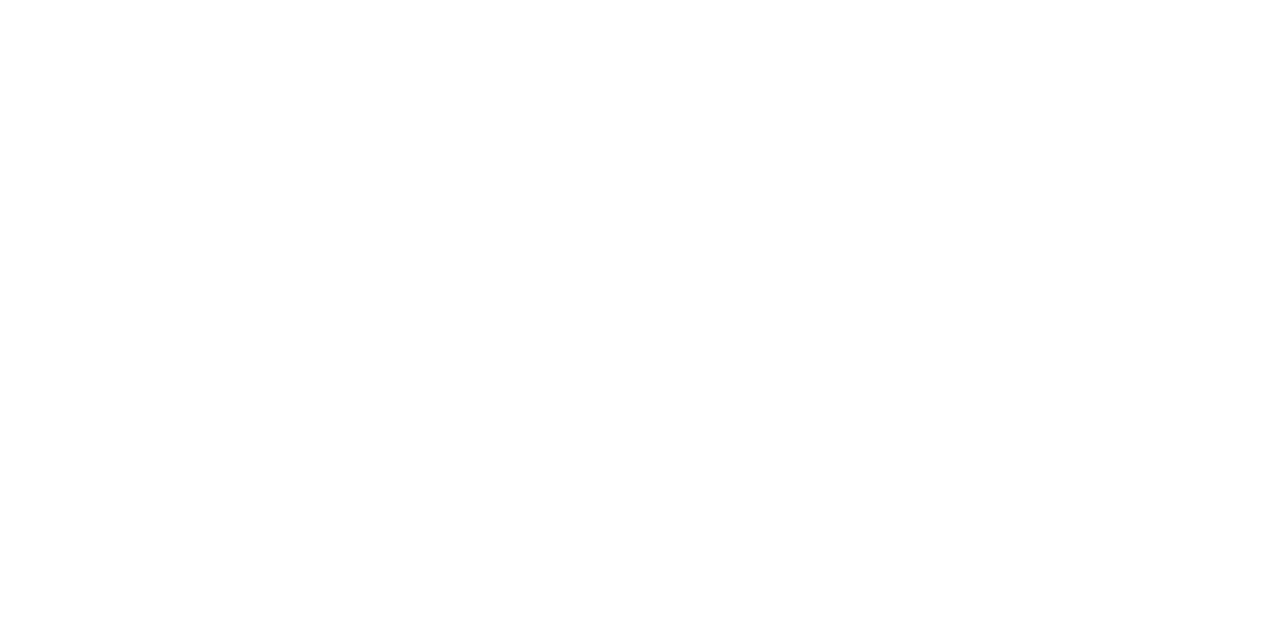
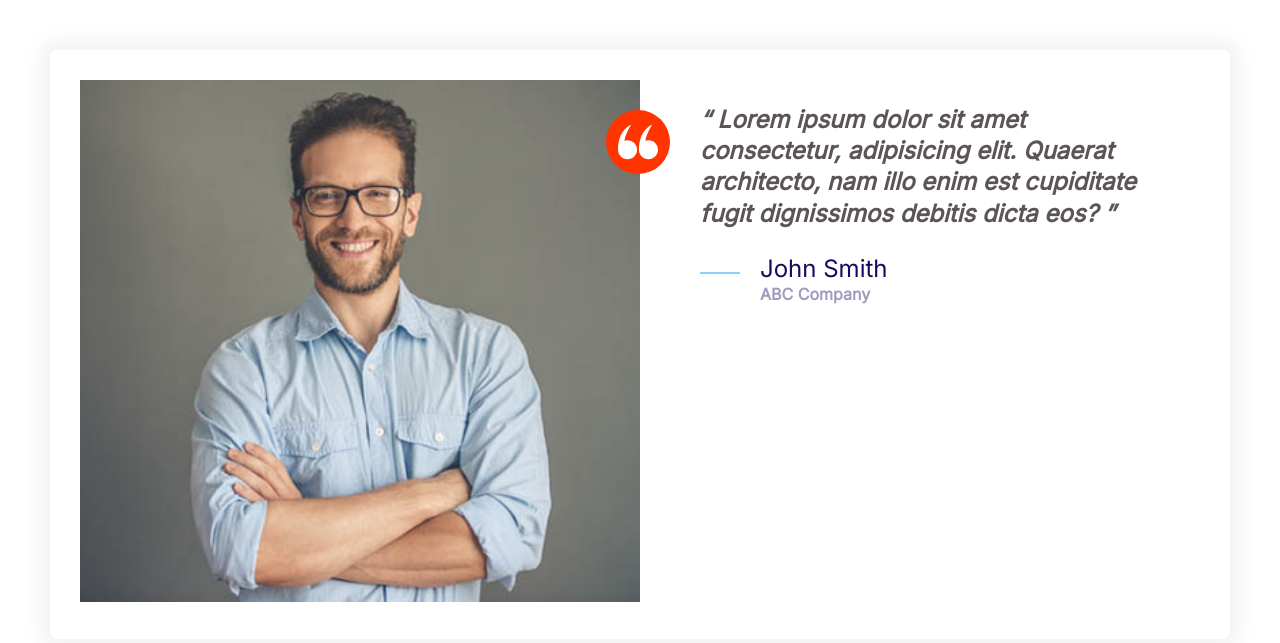
Before and after one commit to SaadVSP96/moshify, a plain HTML site: page index.html in a window 1280 px wide. Drawn offline with Linux system fonts and the light colour scheme.

Commit message:
14. Built the testimonials section

```diff
--- a/css/styles.css
+++ b/css/styles.css
@@ -185,6 +185,10 @@
   fill: var(--color-primary);
 }
 
+.icon--white {
+  fill: #fff;
+}
+
 .icon-container {
   background: #f3f9fa;
   width: 64px;
@@ -195,6 +199,10 @@
   display: inline-flex;
   justify-content: center;
   align-items: center;
+}
+
+.icon-container--accent {
+  background: var(--color-accent);
 }
 
 /* Buttons */
@@ -437,3 +445,32 @@
     grid-template-columns: repeat(3, 1fr);
   }
 }
+
+/* Testimonials */
+.testimonial {
+  padding: 3rem;
+}
+
+.testimonial__image {
+  position: relative;
+}
+
+.testimonial__image > img {
+  width: 100%;
+}
+
+.testimonial__image > .icon-container {
+  position: absolute;
+  top: 3rem;
+  right: -30px;
+}
+
+@media screen and (min-width: 768px) {
+  .testimonial .quote,
+  .testimonial .quote__author {
+    font-size: 2.4rem;
+  }
+  .testimonial .quote {
+    margin-left: 6rem;
+  }
+}
--- a/index.html
+++ b/index.html
@@ -13,5 +13,38 @@
     <link rel="stylesheet" href="css/normalize.css" />
     <link rel="stylesheet" href="css/styles.css" />
   </head>
-  <body></body>
+  <body style="padding: 5rem">
+    <div class="card testimonial">
+      <div class="grid grid--1x2">
+        <div class="testimonial__image">
+          <img src="images/testimonial.jpg" alt="a happy customer" />
+          <span class="icon-container icon-container--accent">
+            <svg class="icon icon--white">
+              <use xlink:href="images/sprite.svg#quotes"></use>
+            </svg>
+          </span>
+        </div>
+        <blockquote class="quote">
+          <p class="quote__text">
+            Lorem ipsum dolor sit amet consectetur, adipisicing elit. Quaerat
+            architecto, nam illo enim est cupiditate fugit dignissimos debitis
+            dicta eos?
+          </p>
+          <footer>
+            <div class="media">
+              <div class="media__image">
+                <svg class="icon icon--primary quote__line">
+                  <use xlink:href="images/sprite.svg#line"></use>
+                </svg>
+              </div>
+              <div class="media__body">
+                <h3 class="media__title quote__author">John Smith</h3>
+                <p class="quote__organization">ABC Company</p>
+              </div>
+            </div>
+          </footer>
+        </blockquote>
+      </div>
+    </div>
+  </body>
 </html>
```
Also changed, not shown: images/banner.png (added), images/easy.jpg (added), images/fast.jpg (added), images/ipad.png (added), images/logo.png (added), images/logo.svg (added), images/support.jpg (added), images/testimonial.jpg (added), images/wordpress.jpg (added).
